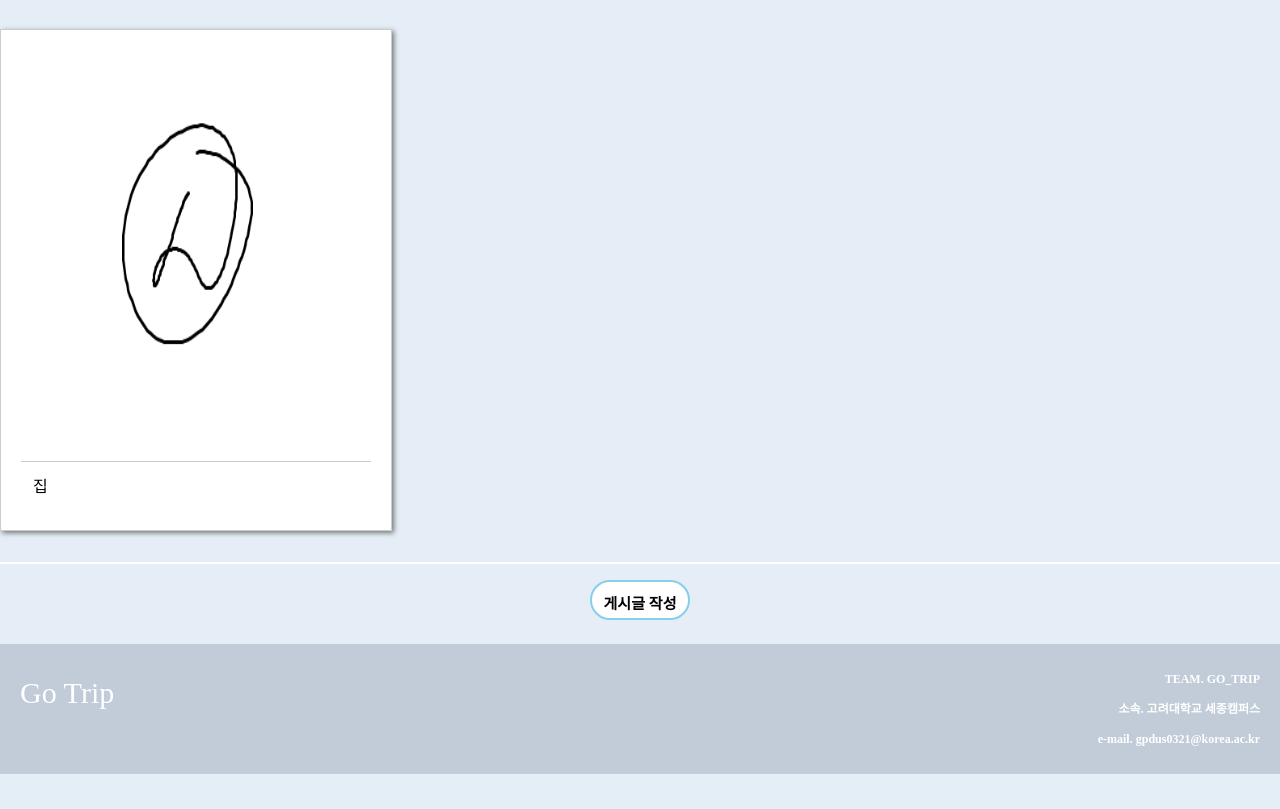
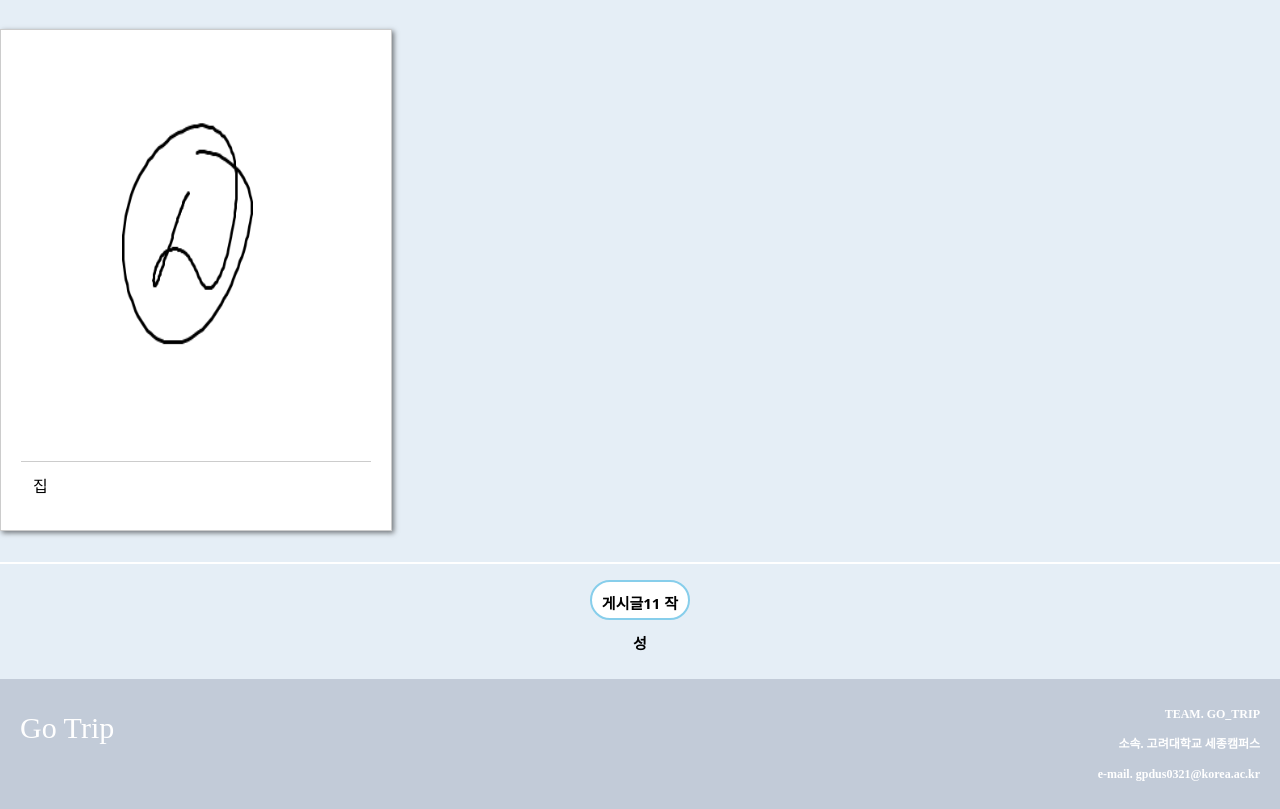
Before and after one commit to gpdus0321/GO_TRIP, a Django app: page /blog/ in a window 1280 px wide. Shown: the part 416-1225 px from the top of the page. Before the commit the page ends 1190 px from the top, so only its background shows below. Run offline with Django 4.2, Linux system fonts and the light colour scheme; data comes from the database, SQL or seed files in the repository; some libraries are stand-ins or nearby versions.

Commit message:
11 추가함
html 이상해서 추가했씁닏니다.

```diff
--- a/gotrip/blogapp/templates/blog.html
+++ b/gotrip/blogapp/templates/blog.html
@@ -36,7 +36,7 @@
         {% endfor %}
         </div>
         <hr style="border: 1px solid white; opacity:1">
-        <p align=center> <button><a href="/blog/write/" >게시글 작성</a></button></p>
+        <p align=center> <button><a href="/blog/write/" >게시글11 작성</a></button></p>
         <br>
     </div>
 
```
